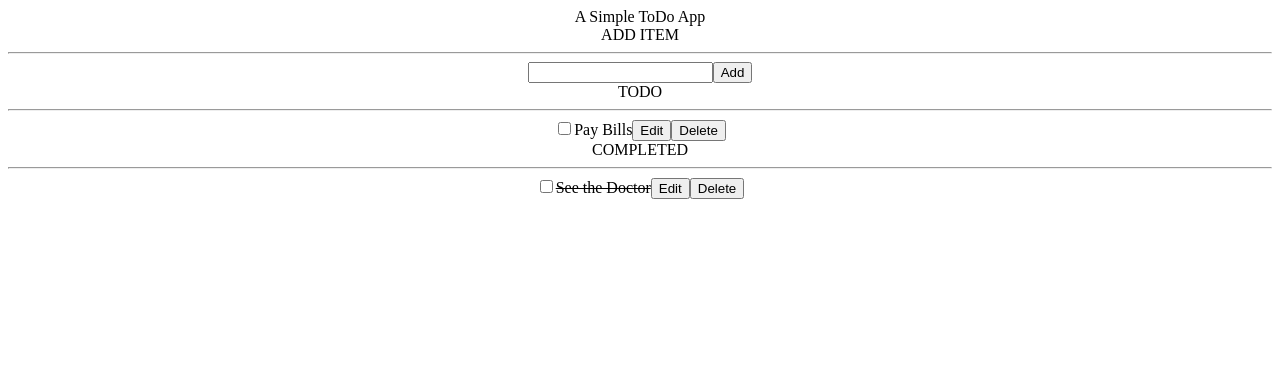
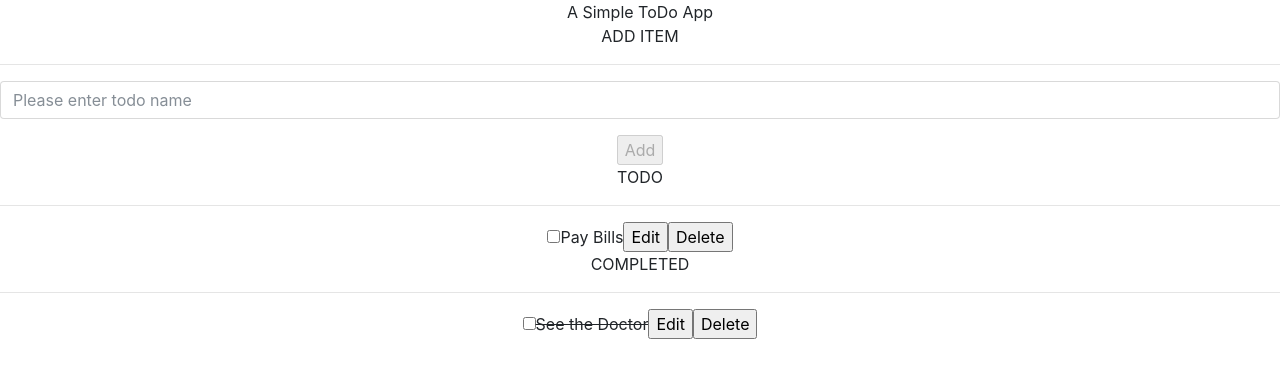
Before and after one commit to vikey913/todo-ui, an Angular app: page / in a window 1280 px wide. Shown: the top 378 px of the page. Built offline with nearby package versions, Linux system fonts and the light colour scheme.

Commit message:
Angular Form added

```diff
--- a/src/app/app.module.ts
+++ b/src/app/app.module.ts
@@ -5,6 +5,7 @@ import { AppComponent } from './app.component';
 import { AddTodoComponent } from './modules/components/add-todo/add-todo.component';
 import { UpdateTodoComponent } from './modules/components/update-todo/update-todo.component';
 import { CompletedTodoComponent } from './modules/components/completed-todo/completed-todo.component';
+import { ReactiveFormsModule } from '@angular/forms';
 
 @NgModule({
   declarations: [
@@ -14,7 +15,8 @@ import { CompletedTodoComponent } from './modules/components/completed-todo/comp
     CompletedTodoComponent
   ],
   imports: [
-    BrowserModule
+    BrowserModule,
+    ReactiveFormsModule
   ],
   providers: [],
   bootstrap: [AppComponent]
--- a/src/app/modules/components/add-todo/add-todo.component.html
+++ b/src/app/modules/components/add-todo/add-todo.component.html
@@ -2,6 +2,17 @@
   ADD ITEM
   <hr/>
 
-  <input type="text" />
-  <button>Add</button>
+  <form [formGroup]="addForm" (ngSubmit)="addItem()">
+      <div class="form-group">
+        <input class="form-control" placeholder="Please enter todo name" formControlName="todoName" />
+      </div>
+
+      <div *ngIf="addForm.controls['todoName'].invalid && (addForm.controls['todoName'].dirty || addForm.controls['todoName'].touched)" class="alert alert-danger">
+          <div *ngIf="addForm.controls['todoName'].errors.required">
+            <span>Name is required.</span>
+      </div>
+
+      </div>
+    <button [disabled]="addForm.invalid" (click)="addItem()"><a>Add</a></button>
+  </form>
 </div>
--- a/src/app/modules/components/add-todo/add-todo.component.ts
+++ b/src/app/modules/components/add-todo/add-todo.component.ts
@@ -1,4 +1,6 @@
 import { Component, OnInit } from '@angular/core';
+import { ToDoItem } from '../../modes/todo-item.model';
+import { FormControl, FormGroup, FormBuilder, Validators } from '@angular/forms';
 
 @Component({
   selector: 'app-add-todo',
@@ -6,10 +8,24 @@ import { Component, OnInit } from '@angular/core';
   styleUrls: ['./add-todo.component.css']
 })
 export class AddTodoComponent implements OnInit {
+  item: ToDoItem;
+  name: string;
+  addForm: FormGroup;
 
-  constructor() { }
+  constructor(private formBuilder: FormBuilder) {
+    this.createForm();
+  }
 
   ngOnInit() {
   }
 
+  createForm() {
+    this.addForm = this.formBuilder.group({
+      todoName: ['', Validators.required]
+    });
+  }
+
+  addItem() {
+    console.log('add item' + this.addForm.value.todoName);
+  }
 }
--- /dev/null
+++ b/src/app/modules/modes/todo-item.model.ts
@@ -0,0 +1,5 @@
+export class ToDoItem {
+  id: string;
+  displayName: string;
+  status: string;
+}
--- a/src/index.html
+++ b/src/index.html
@@ -2,6 +2,8 @@
 <html lang="en">
 <head>
   <meta charset="utf-8">
+  <link rel="stylesheet" href="https://maxcdn.bootstrapcdn.com/bootstrap/4.0.0-beta/css/bootstrap.min.css" integrity="sha384-/Y6pD6FV/Vv2HJnA6t+vslU6fwYXjCFtcEpHbNJ0lyAFsXTsjBbfaDjzALeQsN6M" crossorigin="anonymous">
+
   <title>TodoUi</title>
   <base href="/">
 
```
